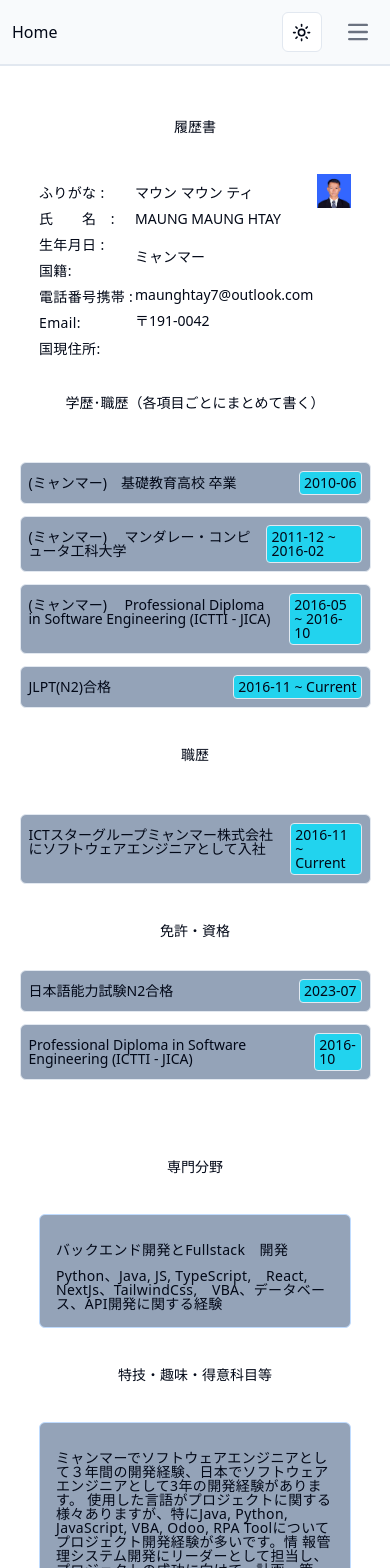
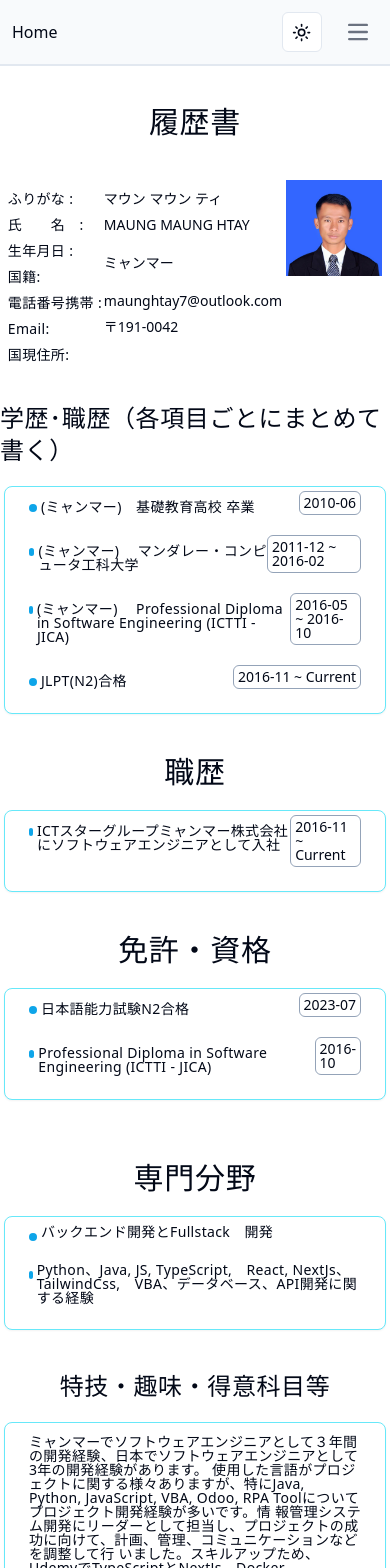
Before and after one commit to maung-htay/personal-profile, a Next.js app: page /resume in a window 390 px wide. Shown: the top 1568 px of the page. Built offline with nearby package versions, Linux system fonts and the light colour scheme.

Commit message:
work history page update ui

```diff
--- a/src/app/resume/page.tsx
+++ b/src/app/resume/page.tsx
@@ -1,5 +1,13 @@
 import { getAllResumes } from "@/lib/resume"
 import { Label } from "@/components/ui/label"
+import {
+    Card,
+    CardContent,
+    CardDescription,
+    CardFooter,
+    CardHeader,
+    CardTitle,
+} from "@/components/ui/card"
 import Image from 'next/image'
 
 
@@ -8,21 +16,21 @@ const Resume = async () => {
     const data = resumeData;
     // console.log(data);
     return (
-        <div className="mt-20 flex flex-col items-center mb-20">
-            <Label className="mt-10">履歴書</Label>
+        <div className="mt-16 flex flex-col items-center mb-20">
+            <Label className="mt-10 tracking-wide text-3xl font-extralight">履歴書</Label>
 
-            <div className="flex flex-row mt-10 w-full px-[10%] gap-1 md:px-[30%] md:gap-32">
+            <div className="flex flex-row mt-10 w-full px-[2%] gap-1 md:px-[30%] md:gap-32">
                 {/* profile */}
                 <div className="flex text-left">
 
                     <div className="flex flex-col w-24 md:w-40">
-                        <Label htmlFor="" className="mt-3 font-extralight tracking-wide">ふりがな : </Label>
-                        <Label htmlFor="" className="mt-3 font-extralight tracking-wide">氏　　名　: </Label>
-                        <Label htmlFor="" className="mt-3 font-extralight tracking-wide">生年月日 : </Label>
-                        <Label htmlFor="" className="mt-3 font-extralight tracking-wide">国籍: </Label>
-                        <Label htmlFor="" className="mt-3 font-extralight tracking-wide ">電話番号携帯 : </Label>
-                        <Label htmlFor="" className="mt-3 font-extralight tracking-wide ">Email: </Label>
-                        <Label htmlFor="" className="mt-3 font-extralight tracking-wide ">国現住所: </Label>
+                        <Label htmlFor="" className="mt-3 tracking-wide">ふりがな : </Label>
+                        <Label htmlFor="" className="mt-3 tracking-wide">氏　　名　: </Label>
+                        <Label htmlFor="" className="mt-3 tracking-wide">生年月日 : </Label>
+                        <Label htmlFor="" className="mt-3 tracking-wide">国籍: </Label>
+                        <Label htmlFor="" className="mt-3 tracking-wide ">電話番号携帯 : </Label>
+                        <Label htmlFor="" className="mt-3 tracking-wide ">Email: </Label>
+                        <Label htmlFor="" className="mt-3 tracking-wide ">国現住所: </Label>
                     </div>
                     <div className="flex flex-col">
                         {Object.entries(data.info).map(([key, value]) => (
@@ -46,10 +54,10 @@ const Resume = async () => {
 
                 </div>
             </div>
-            <Label className="mt-10">学歴･職歴（各項目ごとにまとめて書く）</Label>
-            <div className="flex flex-row  mt-10 w-full px-[5%] md:px-[30%]">
+            <Label className="mt-10 tracking-wide text-2xl md:text-3xl font-extralight">学歴･職歴（各項目ごとにまとめて書く）</Label>
+            <div className="flex flex-row mt-5 w-full px-[1%] md:px-[30%]">
                 {/* education */}
-                <div className="flex flex-col">
+                {/* <div className="flex flex-col">
                     {data['edu-background'].map((education, index) => (
                         <div key={index} className="flex mt-3 bg-slate-400 border rounded-md p-2 justify-between gap-3 items-baseline w-[100%]">
                             <Label className="">{education.title} </Label>
@@ -58,12 +66,29 @@ const Resume = async () => {
 
                         </div>
                     ))}
-                </div>
+                </div> */}
+                <Card className="border border-cyan-300 w-full m-0 md:w-[650px]">
+                    <CardContent>
+                        <div className="flex flex-col w-full gap-4 md:p-2">
+                            {data['edu-background'].map((education, index) => (
+                                <div key={index} className="flex flex-row space-y-1 justify-between items-baseline">
+                                    <div className="flex flex-row gap-1">
+                                        <span className="flex h-2 w-2 translate-y-1 rounded-full bg-sky-500" />
+                                        <Label className="tracking-wide">{education.title} </Label>
+                                    </div>
+
+                                    <Label className="border dark:border-cyan-200 border-slate-400 rounded-md p-1">{education.date}</Label>
+                                </div>
+                            ))}
+                        </div>
+
+                    </CardContent>
+                </Card>
             </div>
-            <Label className="mt-10">職歴</Label>
-            <div className="flex flex-row  mt-10 w-full px-[5%] md:px-[30%]">
+            <Label className="mt-10 tracking-wide text-3xl font-extralight">職歴</Label>
+            <div className="flex flex-row mt-5 w-full px-[1%] md:px-[30%]">
                 {/* education */}
-                <div className="flex flex-col">
+                {/* <div className="flex flex-col">
                     {data['work-history'].map((education, index) => (
                         <div key={index} className="flex mt-3 bg-slate-400 border rounded-md p-2 justify-between gap-3 items-baseline">
                             <Label className="">{education.companyName} </Label>
@@ -72,11 +97,28 @@ const Resume = async () => {
 
                         </div>
                     ))}
-                </div>
+                </div> */}
+                <Card className="border border-cyan-300 w-full md:w-[650px]">
+                    <CardContent>
+                        <div className="flex flex-col w-full gap-4 md:p-2">
+                            {data['work-history'].map((education, index) => (
+                                <div key={index} className="flex flex-row space-y-1 justify-between items-baseline">
+                                    <div className="flex flex-row gap-1">
+                                        <span className="flex h-2 w-2 translate-y-1 rounded-full bg-sky-500" />
+                                        <Label className="tracking-wide">{education.companyName} </Label>
+                                    </div>
+                                    <Label className="border dark:border-cyan-200 border-slate-400 rounded-md p-1">{education.date}</Label>
+                                </div>
+                            ))}
+                        </div>
+
+                    </CardContent>
+                </Card>
+
             </div>
-            <Label className="mt-10">免許・資格</Label>
-            <div className="flex flex-row  mt-5 w-full px-[5%] md:px-[30%] mb-10">
-                <div className="flex flex-col">
+            <Label className="mt-10 tracking-wide text-3xl font-extralight">免許・資格</Label>
+            <div className="flex flex-row  mt-5 w-full px-[1%] md:px-[30%] mb-10">
+                {/* <div className="flex flex-col">
                     {data['qualification'].map((education, index) => (
                         <p key={index} className="flex mt-3 bg-slate-400 border rounded-md p-2 justify-between gap-3 items-baseline ">
                             <Label>{education.title} </Label>
@@ -85,21 +127,61 @@ const Resume = async () => {
 
                         </p>
                     ))}
-                </div>
+                </div> */}
+                <Card className="border border-cyan-300 w-full m-0 md:w-[650px]">
+                    <CardContent>
+                        <div className="flex flex-col w-full gap-4 md:p-2">
+                            {data['qualification'].map((education, index) => (
+                                <div key={index} className="flex flex-row space-y-1 justify-between items-baseline">
+                                    <div className="flex flex-row gap-1">
+                                        <span className="flex h-2 w-2 translate-y-1 rounded-full bg-sky-500" />
+                                        <Label className="tracking-wide">{education.title} </Label>
+                                    </div>
+                                    <Label className="border dark:border-cyan-200 border-slate-400 rounded-md p-1">{education.date}</Label>
+                                </div>
+                            ))}
+                        </div>
+
+                    </CardContent>
+                </Card>
             </div>
-            <Label className="mt-10">専門分野</Label>
-            <div className="flex flex-row mt-10 w-full px-[10%] gap-6 md:px-[30%] md:gap-32">
-                <div className="flex flex-col border border-blue-200 rounded-md p-4 bg-slate-400">
+            <Label className="mt-5 tracking-wide text-3xl font-extralight">専門分野</Label>
+            <div className="flex flex-row mt-5 w-full px-[1%] gap-6 md:px-[30%] md:gap-32">
+                {/* <div className="flex flex-col border border-blue-200 rounded-md p-4 bg-slate-400">
                     <Label htmlFor="" className="mt-3 font-extralight tracking-wide ">{data["specialized-field"].name}</Label>
                     <Label htmlFor="" className="mt-3 font-extralight tracking-wide ">{data["specialized-field"].languages}</Label>
-                </div>
+                </div> */}
+                <Card className="border border-cyan-300 w-full md:w-[650px]">
+                    <CardContent>
+                        <div className="flex flex-col w-full gap-4 md:p-2">
+                            <div className="flex flex-row gap-1 items-baseline mt-2">
+                                <span className="flex h-2 w-2 translate-y-1 rounded-full bg-sky-500" />
+                                <Label htmlFor="" className="tracking-wide ">{data["specialized-field"].name}</Label>
+                            </div>
+                            <div className="flex flex-row gap-1 items-baseline mt-2">
+                                <span className="flex h-2 w-2 translate-y-1 rounded-full bg-sky-500" />
+                                <Label htmlFor="" className="tracking-wide ">{data["specialized-field"].languages}</Label>
+                            </div>
+                        </div>
+                    </CardContent>
+
+                </Card>
             </div>
-            <Label className="mt-10">特技・趣味・得意科目等</Label>
-            <div className="flex flex-row mt-10 w-full px-[10%] gap-6 md:px-[30%] md:gap-32">
-                <div className="flex flex-col border border-blue-200 rounded-md p-4 bg-slate-400">
+            <Label className="mt-10 tracking-wide text-2xl font-extralight">特技・趣味・得意科目等</Label>
+            <div className="flex flex-row mt-5 w-full px-[1%] gap-6 md:px-[30%] md:gap-32">
+                {/* <div className="flex flex-col border border-blue-200 rounded-md p-4 bg-slate-400">
                     <Label htmlFor="" className="mt-3 font-extralight tracking-wide ">{data["ability"]}</Label>
 
-                </div>
+                </div> */}
+
+                <Card className="border border-cyan-300 w-full md:w-[650px]">
+                    <CardContent>
+                        <div className="flex flex-col w-full gap-4 md:p-2">
+                            <Label htmlFor="" className="mt-3 font-light tracking-wide ">{data["ability"]}</Label>
+                        </div>
+                    </CardContent>
+                </Card>
+
             </div>
 
         </div>
--- a/src/components/jobs/job.tsx
+++ b/src/components/jobs/job.tsx
@@ -11,13 +11,13 @@ import {
 
 
 interface ReceivingProps {
-  data: Job[] // Define the type of data you are receiving
+  data: JobCareer // Define the type of data you are receiving
 }
 
 const JobPage: React.FC<ReceivingProps> = ({ data }) => {
   return (
     <Table className='w-full border border-cyan-300 align-top'>
-      <TableCaption>My job experiences.</TableCaption>
+      <TableCaption>{data.jobSummary}</TableCaption>
       <TableHeader className='align-text-top'>
         <TableRow>
           <TableHead className="w-[100px]">業務期間</TableHead>
@@ -30,7 +30,7 @@ const JobPage: React.FC<ReceivingProps> = ({ data }) => {
       </TableHeader>
       <TableBody>
 
-        {data.map((eachJob, index) => (
+        {data['jobs'].map((eachJob, index) => (
           <TableRow key={index} className=''>
             <TableCell className="font-medium align-text-top">{eachJob.period}</TableCell>
             <TableCell className="font-medium align-text-top">{eachJob.pjContent}</TableCell>
--- /dev/null
+++ b/src/components/ui/card.tsx
@@ -0,0 +1,79 @@
+import * as React from "react"
+
+import { cn } from "@/lib/utils"
+
+const Card = React.forwardRef<
+  HTMLDivElement,
+  React.HTMLAttributes<HTMLDivElement>
+>(({ className, ...props }, ref) => (
+  <div
+    ref={ref}
+    className={cn(
+      "rounded-lg border bg-card text-card-foreground shadow-sm",
+      className
+    )}
+    {...props}
+  />
+))
+Card.displayName = "Card"
+
+const CardHeader = React.forwardRef<
+  HTMLDivElement,
+  React.HTMLAttributes<HTMLDivElement>
+>(({ className, ...props }, ref) => (
+  <div
+    ref={ref}
+    className={cn("flex flex-col space-y-1.5 p-6", className)}
+    {...props}
+  />
+))
+CardHeader.displayName = "CardHeader"
+
+const CardTitle = React.forwardRef<
+  HTMLParagraphElement,
+  React.HTMLAttributes<HTMLHeadingElement>
+>(({ className, ...props }, ref) => (
+  <h3
+    ref={ref}
+    className={cn(
+      "text-2xl font-semibold leading-none tracking-tight",
+      className
+    )}
+    {...props}
+  />
+))
+CardTitle.displayName = "CardTitle"
+
+const CardDescription = React.forwardRef<
+  HTMLParagraphElement,
+  React.HTMLAttributes<HTMLParagraphElement>
+>(({ className, ...props }, ref) => (
+  <p
+    ref={ref}
+    className={cn("text-sm text-muted-foreground", className)}
+    {...props}
+  />
+))
+CardDescription.displayName = "CardDescription"
+
+const CardContent = React.forwardRef<
+  HTMLDivElement,
+  React.HTMLAttributes<HTMLDivElement>
+>(({ className, ...props }, ref) => (
+  <div ref={ref} className={cn("p-6 pt-0", className)} {...props} />
+))
+CardContent.displayName = "CardContent"
+
+const CardFooter = React.forwardRef<
+  HTMLDivElement,
+  React.HTMLAttributes<HTMLDivElement>
+>(({ className, ...props }, ref) => (
+  <div
+    ref={ref}
+    className={cn("flex items-center p-6 pt-0", className)}
+    {...props}
+  />
+))
+CardFooter.displayName = "CardFooter"
+
+export { Card, CardHeader, CardFooter, CardTitle, CardDescription, CardContent }
--- a/src/lib/work-history.ts
+++ b/src/lib/work-history.ts
@@ -8,6 +8,7 @@ const DUMMY_WORK: workHistory = {
             "date": "2022年07月　～　現在",
             "dept": "NEC株式会社キャリアソリューション事業部",
             "jobContent": "業務内容：データ分析　テスト、プロジェクトのカスタマイズとWebアプリケーションの開発",
+            "jobSummary": "Data analysis and Auto Testing Tool Creating",
             "jobs": [
                 {
                     "period": "2023年08月～現在 ",
@@ -72,6 +73,7 @@ const DUMMY_WORK: workHistory = {
             "date": "2021年10月　～　2022年06月",
             "dept": "■ NEC株式会社第二キャリアシステム事業部",
             "jobContent": "業務内容：SpecteeようなプロジェクトをMyWorldで開発",
+            "jobSummary": "JS project",
             "jobs": [
                 {
                     "period": "2021年10月～2022年06月 （9ヶ月）",
@@ -94,6 +96,7 @@ const DUMMY_WORK: workHistory = {
             "date": "2020年05月　～　2021年09月",
             "dept": "■ ■ ICTスターグループミャンマー株式会社　システム開発事業部",
             "jobContent": "業務内容：業務系Webアプリケーションの開発",
+            "jobSummary": "Django Api Porject",
             "jobs": [
                 {
                     "period": "2020年 05月～2021年09月 （5ヶ月）",
--- a/types.d.ts
+++ b/types.d.ts
@@ -53,6 +53,7 @@ interface JobCareer {
     date: string;
     dept: string;
     jobContent: string;
+    jobSummary: string;
     jobs: Job[];
 }
 
```
Also changed, not shown: src/app/history/page.tsx (+1 -12 lines).
